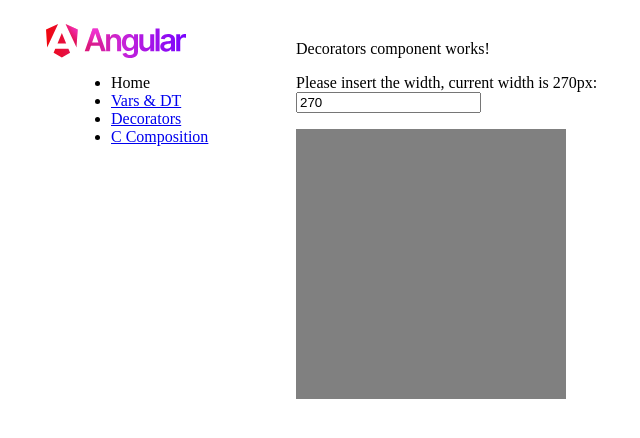
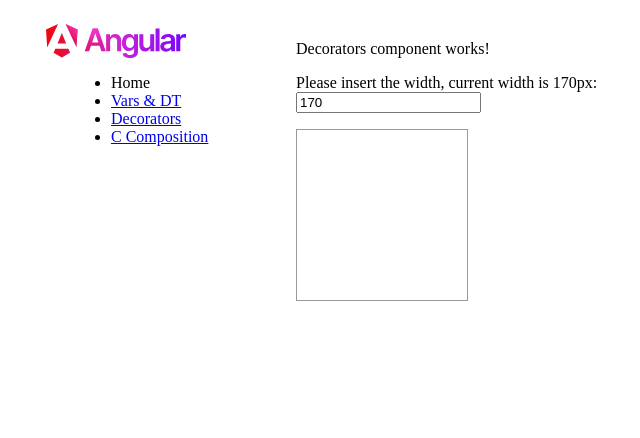
Before and after one commit to Marrquez/angular-basics, an Angular app: page /decorators in a window 1280 px wide. Shown: the top 438 px of the page, without its empty margins (260-900 px from the left). Built offline with nearby package versions, Linux system fonts and the light colour scheme.

Commit message:
animations

```diff
--- a/src/app/app.component.ts
+++ b/src/app/app.component.ts
@@ -2,13 +2,17 @@ import { Component } from '@angular/core';
 import { CommonModule } from '@angular/common';
 import { RouterOutlet } from '@angular/router';
 import { LeftSidebarComponent } from './components/left-sidebar/left-sidebar.component';
+import { provideAnimations } from '@angular/platform-browser/animations';
 
 @Component({
   selector: 'app-root',
   standalone: true,
   imports: [CommonModule, RouterOutlet, LeftSidebarComponent],
   templateUrl: './app.component.html',
-  styleUrls: ['./app.component.sass']
+  styleUrls: ['./app.component.sass'],
+  providers: [
+    provideAnimations()
+  ]
 })
 export class AppComponent {
   title = 'angular-basics';
--- a/src/app/components/decorators/decorators.component.html
+++ b/src/app/components/decorators/decorators.component.html
@@ -1,7 +1,7 @@
-<p>Decorators component works!</p>
+<p (click)="toggleColor()">Decorators component works!</p>
 <p>
     <label>Please insert the width, current width is {{squareWidth}}:</label> <br />
     <input type="number" [value]="newWidth" (keyup)="updateWidth($event)" />
 </p>
 
-<div class="square"></div>
+<div [@openClose]="isOpen ? 'open' : 'closed'" class="square" ></div>
--- a/src/app/components/decorators/decorators.component.sass
+++ b/src/app/components/decorators/decorators.component.sass
@@ -2,4 +2,4 @@
     .square
         width: var(--width-of-the-square)
         height: var(--width-of-the-square)
-        background: gray
+        border: 1px solid #999
--- a/src/app/components/decorators/decorators.component.ts
+++ b/src/app/components/decorators/decorators.component.ts
@@ -1,19 +1,39 @@
 import { Component, HostBinding, OnInit } from '@angular/core';
 import { CommonModule } from '@angular/common';
 import { RouterModule } from '@angular/router';
+import { animate, state, style, transition, trigger } from '@angular/animations';
+import { provideAnimations } from '@angular/platform-browser/animations';
 
 @Component({
   selector: 'app-decorators',
   standalone: true,
   imports: [CommonModule, RouterModule],
+  animations: [
+    trigger('openClose', [
+      state('open', style({
+        backgroundColor: 'yellow',
+        border: '3px solid yellow'
+      })),
+      state('closed', style({
+        backgroundColor: 'red',
+        border: '3px solid red'
+      })),
+      transition('open => closed', [animate('2s')]),
+      transition('open => closed', [animate('2s')])
+    ])
+  ],
+  providers: [
+    provideAnimations()
+  ],
   templateUrl: './decorators.component.html',
   styleUrl: './decorators.component.sass'
 })
 export class DecoratorsComponent implements OnInit {
   @HostBinding('style.--width-of-the-square')
-  squareWidth = '270px';
+  squareWidth = '170px';
+  newWidth = 170;
 
-  newWidth = 270;
+  isOpen = false;
 
   ngOnInit () {
 
@@ -23,4 +43,8 @@ export class DecoratorsComponent implements OnInit {
     const newWidth = (event.target as HTMLInputElement).value;
     this.squareWidth = newWidth + 'px';
   }
+
+  toggleColor():void {
+    this.isOpen = !this.isOpen;
+  }
 }
```
